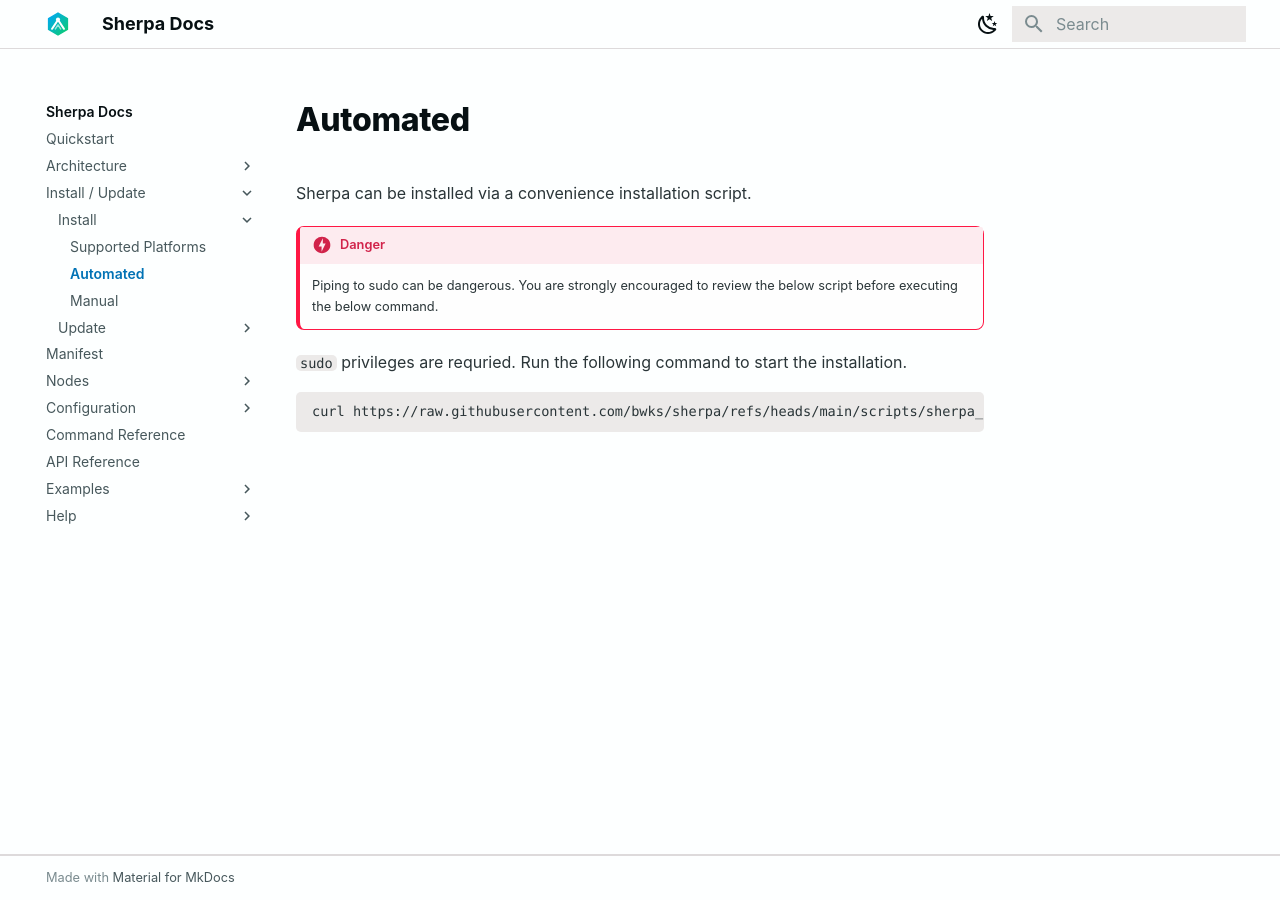
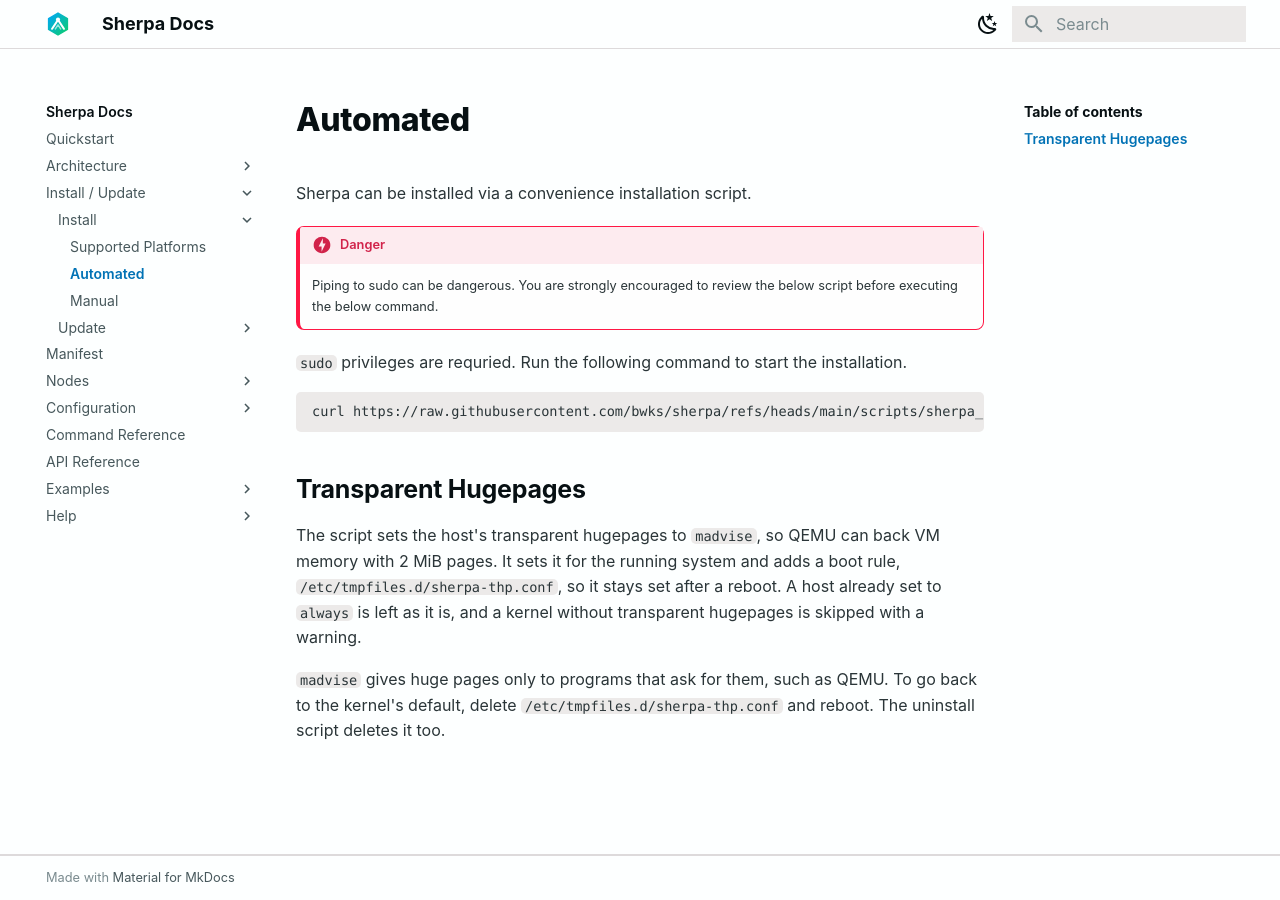
Before and after one commit to bwks/sherpa-docs, an MkDocs documentation site: the page built from docs/install-update/install/automated.md, in a window 1280 px wide. Built offline with MkDocs 1.6.1 and Material for MkDocs 9.7.7, drawn with Linux system fonts in a browser that asks for light colours.

Commit message:
docs: document the installer's transparent hugepages setting [skip ci]
The automated install sets THP to madvise with a tmpfiles boot rule;
the manual install gains the same step.

Part of bwks/sherpa#402.

Co-Authored-By: Claude Opus 5.5 <noreply@anthropic.com>

````diff
--- a/docs/install-update/install/automated.md
+++ b/docs/install-update/install/automated.md
@@ -12,3 +12,14 @@ Sherpa can be installed via a convenience installation script.
 ```
 curl https://raw.githubusercontent.com/bwks/sherpa/refs/heads/main/scripts/sherpa_install.sh | sudo bash
 ```
+
+## Transparent Hugepages
+
+The script sets the host's transparent hugepages to `madvise`, so QEMU can back VM memory with
+2 MiB pages. It sets it for the running system and adds a boot rule,
+`/etc/tmpfiles.d/sherpa-thp.conf`, so it stays set after a reboot. A host already set to `always`
+is left as it is, and a kernel without transparent hugepages is skipped with a warning.
+
+`madvise` gives huge pages only to programs that ask for them, such as QEMU. To go back to the
+kernel's default, delete `/etc/tmpfiles.d/sherpa-thp.conf` and reboot. The uninstall script
+deletes it too.
````
Also changed, not shown: docs/architecture/virtual-machine.md (+3 -1 lines), docs/install-update/install/manual.md (+11 -0 lines).
